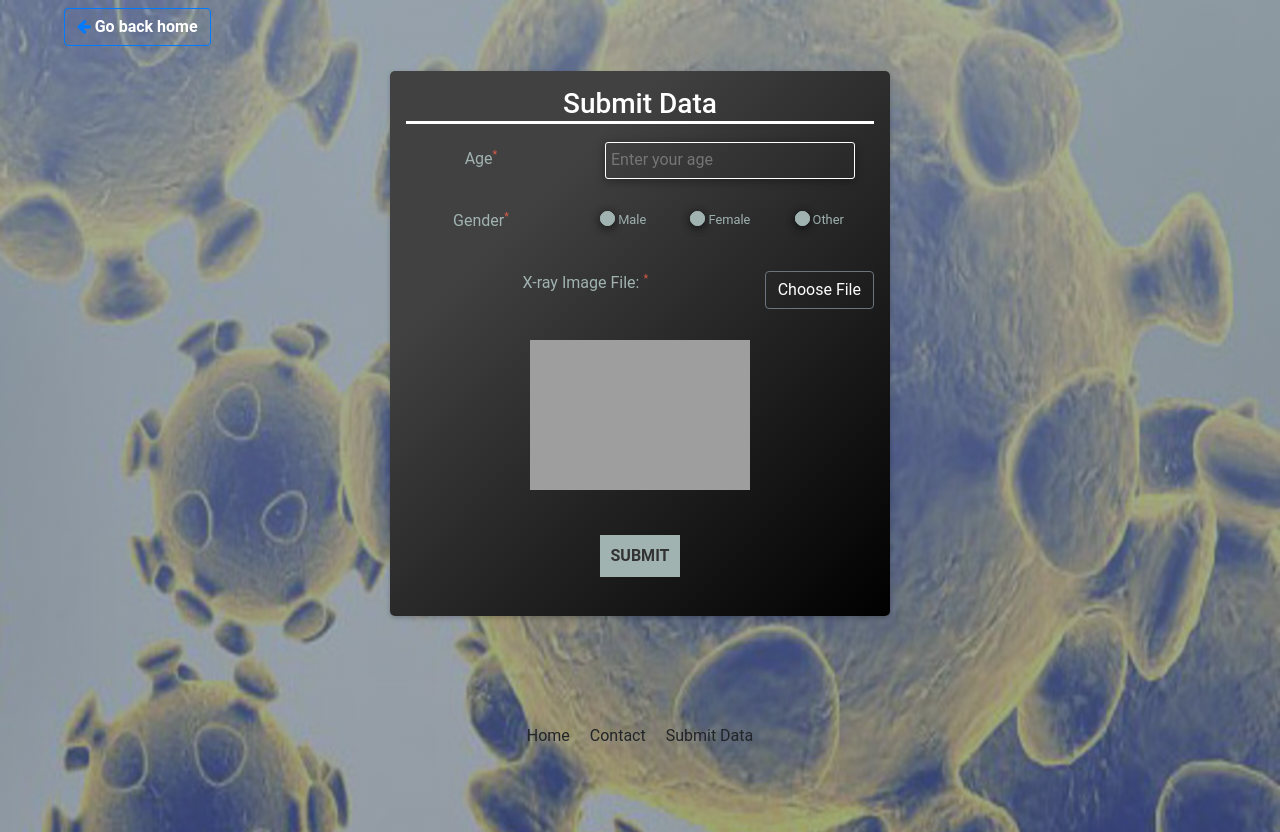
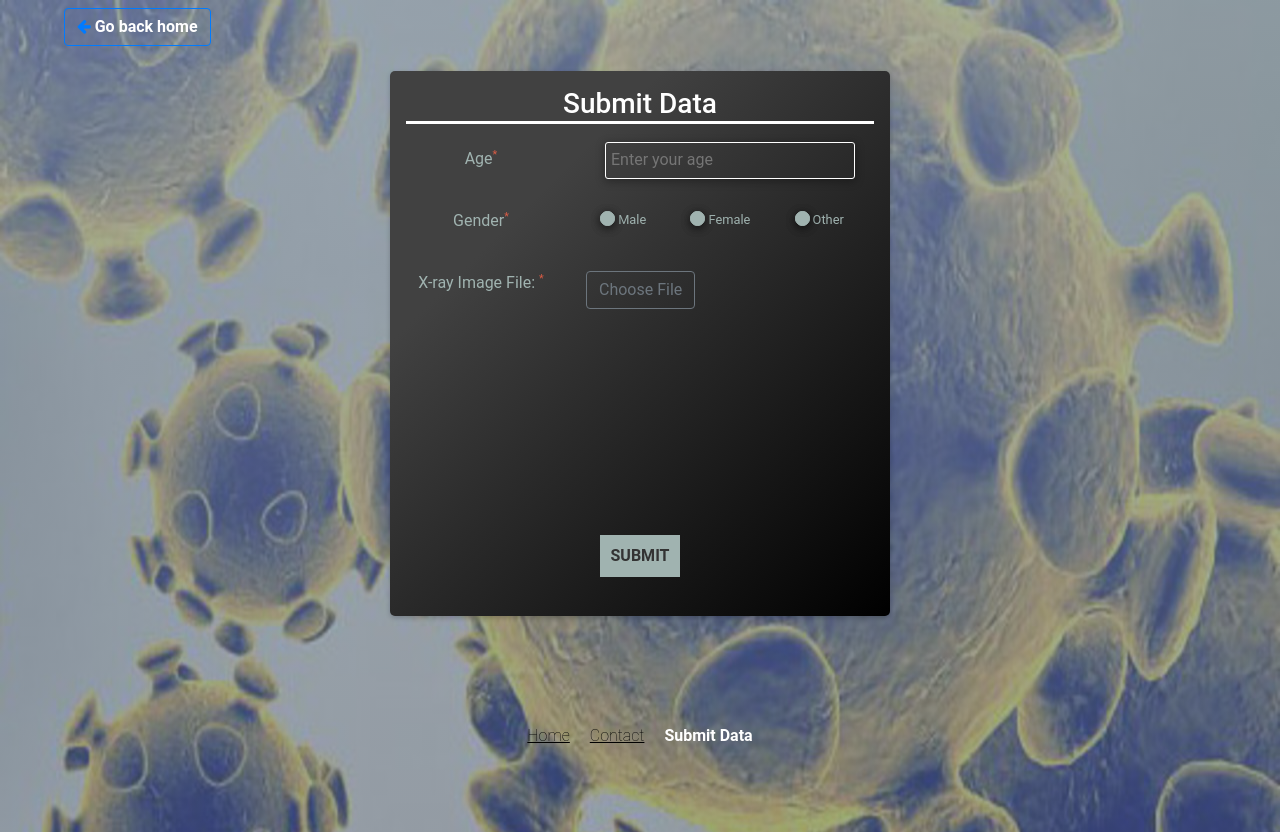
Before and after one commit to Tahlil/Covid_19, a Django app: page /submitData/ in a window 1280 px wide; the page is wider, and only the part inside the window is pictured. Shown: the top 832 px of that part. Run offline with Django 3.2, Linux system fonts and the light colour scheme; some libraries are stand-ins or nearby versions; grey boxes are pictures that could not be loaded.

Commit message:
fixed minor ui issue in submit page

```diff
--- a/templates/submitData.html
+++ b/templates/submitData.html
@@ -1,98 +1,3 @@
-<!-- {% load static %}
-<!doctype html>
-<html lang="en">
-
-<head>
-    <script src="https://use.fontawesome.com/9725f4c150.js"></script>
-
-    <title>Detect Corona</title>
-    <link rel='icon' href='{%  static "coronavirus-16.png" %}' type='image/x-icon'>
-
-    <meta charset="utf-8">
-    <meta name="viewport" content="width=device-width, initial-scale=1, shrink-to-fit=no">
-
-    <link rel="stylesheet" href="https://stackpath.bootstrapcdn.com/bootstrap/4.3.1/css/bootstrap.min.css" integrity="sha384-ggOyR0iXCbMQv3Xipma34MD+dH/1fQ784/j6cY/iJTQUOhcWr7x9JvoRxT2MZw1T" crossorigin="anonymous">
-    <link href="http://maxcdn.bootstrapcdn.com/font-awesome/4.1.0/css/font-awesome.min.css" rel="stylesheet">
-
-    <link rel="stylesheet" type="text/css" href="{%  static './css/submit.css' %}" />
-
-</head>
-
-<body>
-    <div class="go-back">
-        <button class="btn btn-outline-primary"><i class="fa fa-arrow-left"></i><a href="/home" > Go back home</a> </button>
-    </div>
-    <div class="lds-ellipsis fixed" style="display: none; color: white;"><span style=" font-size: 19px;">Submitting...</span>
-        <div></div>
-        <div></div>
-        <div></div>
-        <div></div>
-    </div>
-
-
-    <div id="overlay" style="display: none;"></div>
-
-        <h3>Submit data</h3>
-        <form>
-            <div class="row">
-              <label class="required">Age</label>
-              <input class="mx-auto" id="age" type="number" min="0" max="150" placeholder="Enter your age" required="required" />
-            </div>
-            <div class="row select-gender">
-              <label class="required">Gender</label>
-              <div class="contain mx-auto">
-                <input id="Male" type="radio" name="gender" value="Male"/>
-                <label for="Male">Male</label>
-              </div>
-              <div class="contain mx-auto">
-                <input id="Female" type="radio" name="gender" value="Female"/>
-                <label for="Female">Female</label>
-              </div>
-              <div class="contain mx-auto">
-                <input id="Other" type="radio" name="gender" value="Other"/>
-                <label for="Other">Other</label>
-              </div>
-
-            </div>
-            <div class="row">
-                <p class="required"><a href="" class="btn btn-outline-success" id="fileChoose">Choose File</a></p>
-            </div>
-
-            <div class="row submit">
-              <button class="ribbons">Submit</button>
-    </div>
-    </form>
-    </div>
-
-    <footer class="page-footer font-small blue text-center p-1">
-
-        <div class="center">
-            <span id="home" class="mr-3"><a href="/home">Home</a></span>
-            <span id="contact" class="mr-3"><a href="/contact">Contact</a></span>
-            <span id="submitData">Submit Data</span>
-        </div>
-
-
-
-        <div class="footer-copyright text-center py-3">©
-            <script>
-                document.write(new Date().getFullYear())
-            </script> Copyright:
-            <p>Disclaimer: the prepared model is based on a small biased Data Set. This system is in no way can be used for reliable prediction.</p>
-        </div>
-
-    </footer>
-    <script src="https://code.jquery.com/jquery-3.4.1.min.js"></script>
-
-    <script src="https://cdnjs.cloudflare.com/ajax/libs/popper.js/1.14.7/umd/popper.min.js" integrity="sha384-UO2eT0CpHqdSJQ6hJty5KVphtPhzWj9WO1clHTMGa3JDZwrnQq4sF86dIHNDz0W1" crossorigin="anonymous"></script>
-    <script src="https://stackpath.bootstrapcdn.com/bootstrap/4.3.1/js/bootstrap.min.js" integrity="sha384-JjSmVgyd0p3pXB1rRibZUAYoIIy6OrQ6VrjIEaFf/nJGzIxFDsf4x0xIM+B07jRM" crossorigin="anonymous"></script>
-    <script type="text/javascript" charset="utf-8" src="{%  static 'js/submit.js' %}"></script>
-
-</body>
-
-</html> -->
-
-
 {% load static %}
 <!doctype html>
 <html lang="en">
@@ -125,7 +30,7 @@
 
     <div class="submitData text-white text-center p-3">
         <h3 style="border-bottom: solid 3px white;">Submit Data</h3>
-        <form>
+        <form class="center">
             <div class="row">
                 <label class="required">Age</label>
                 <input class="mx-auto" id="age" type="number" min="0" max="150" placeholder="Enter your age" required="required" />
@@ -147,56 +52,56 @@
 
             </div>
             <div class="row center">
-                <label class="required mx-auto">X-ray Image File: </label>
-                <p id="fileChoose" lass="required mx-auto "><a href=" " class="btn btn-outline-secondary ">Choose File</a></p>
+                <label class="required">X-ray Image File: </label>
+                <p id="fileChoose" lass="required"><button class="btn btn-outline-secondary">Choose File</button></p>
             </div>
-            <img class="mx-auto d-block " id="blah " src="# " alt="x-ray image " width="220px " height="150px" />
+            <img class="mx-auto d-block " id="blah" src="# " alt="x-ray image" width="220px" height="150px" />
             <div class="row submit ">
-                <button class="ribbons mx-auto ">Submit</button>
+                <button class="ribbons mx-auto">Submit</button>
             </div>
         </form>
     </div>
-    <footer class="page-footer font-small blue text-center p-1 ">
+    <footer class="page-footer font-small blue text-center p-1">
 
-        <div class="center ">
-            <span id="home " class="mr-3 "><a href="/home ">Home</a></span>
-            <span id="contact " class="mr-3 "><a href="/contact ">Contact</a></span>
-            <span id="submitData ">Submit Data</span>
+        <div class="center">
+            <span id="home" class="mr-3 "><a href="/home">Home</a></span>
+            <span id="contact" class="mr-3 "><a href="/contact">Contact</a></span>
+            <span id="submitData">Submit Data</span>
         </div>
 
-        <button id="err-btn" type="button " class="btn btn-primary " data-toggle="modal " data-target="#err-alrt " style="display: none; "></button>
-        <button id="mBtn" type="button " class="btn btn-primary " data-toggle="modal " data-target="#myModal " style="display: none; ">
+        <button id="err-btn" type="button" class="btn btn-primary" data-toggle="modal" data-target="#err-alrt" style="display: none;"></button>
+        <button id="mBtn" type="button" class="btn btn-primary" data-toggle="modal" data-target="#myModal" style="display: none;">
 
         <!-- Copyright -->
-        <div class="footer-copyright text-center py-3 ">©
+        <div class="footer-copyright text-center py-3">©
             <script>
                 document.write(new Date().getFullYear())
             </script> Copyright:
             <p>Disclaimer: the prepared model is based on a small biased Data Set. This system is in no way can be used for reliable prediction.</p>
         </div>
         <!-- Copyright -->
-        <input type="file" accept="image/* " style="display: none; " />
+        <input type="file" accept="image/* " style="display: none;" />
 
     </footer>
-    <div class="modal fade " id="myModal ">
+    <div class="modal fade" id="myModal">
         <div class="modal-dialog ">
-            <div class="modal-content ">
-                <div id="modal-body " class="ml-3 no-border ">
+            <div class="modal-content">
+                <div id="modal-body" class="ml-3 no-border">
                 </div>
 
-                <div class="modal-footer no-border ">
-                    <button type="button " class="btn btn-danger " data-dismiss="modal ">Close</button>
+                <div class="modal-footer no-border">
+                    <button type="button" class="btn btn-danger" data-dismiss="modal">Close</button>
         </div>
 
         </div>
         </div>
         </div>
 
-        <div class="modal fade " id="err-alrt ">
+        <div class="modal fade" id="err-alrt">
             <div class="modal-dialog ">
-                <div class="modal-content bg-danger pb-3 px-2 ">
-                    <div class="modal-header no-border ">
-                        <button id="exit-btn " type="button " class="close " data-dismiss="modal ">&times;</button>
+                <div class="modal-content bg-danger pb-3 px-2">
+                    <div class="modal-header no-border">
+                        <button id="exit-btn " type="button" class="close" data-dismiss="modal">&times;</button>
                     </div>
                     <strong>Please give all the valid info.</strong>
                     </button>
```
